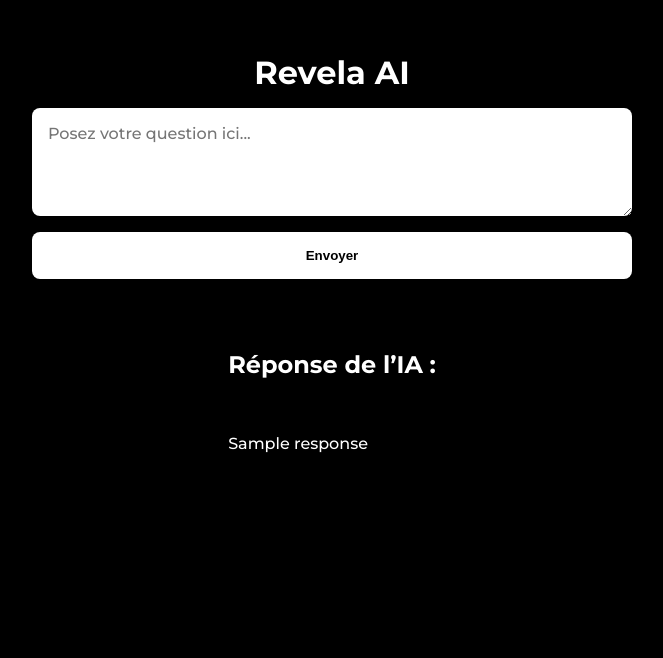
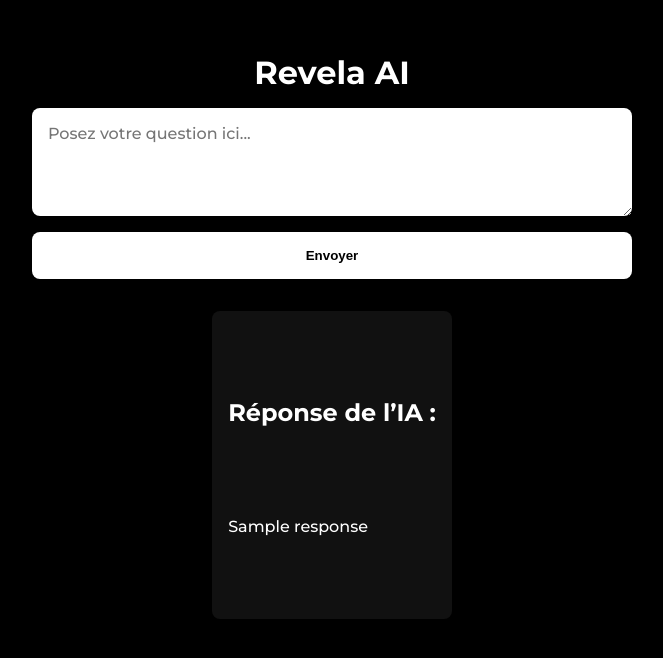
Before and after one commit to revelashop/revela-ai, a Flask app: template templates/index.html in a window 1280 px wide. Shown: the top 658 px of the page, without its empty margins (308-971 px from the left). Run offline with Flask 3, Linux system fonts and the light colour scheme; the template is opened without the code that fills it: most values are stand-ins (such as "Sample title", 1, 10 or a date in 2020).

Commit message:
Update index.html

```diff
--- a/templates/index.html
+++ b/templates/index.html
@@ -54,9 +54,14 @@
         }
         .response {
             margin-top: 2rem;
-            max-width: 600px;
+            max-width: 100%;
             text-align: left;
-            white-space: pre-line;
+            white-space: pre-wrap;
+            word-break: break-word;
+            background-color: #111;
+            padding: 1rem;
+            border-radius: 8px;
+            line-height: 1.5;
         }
     </style>
 
```
